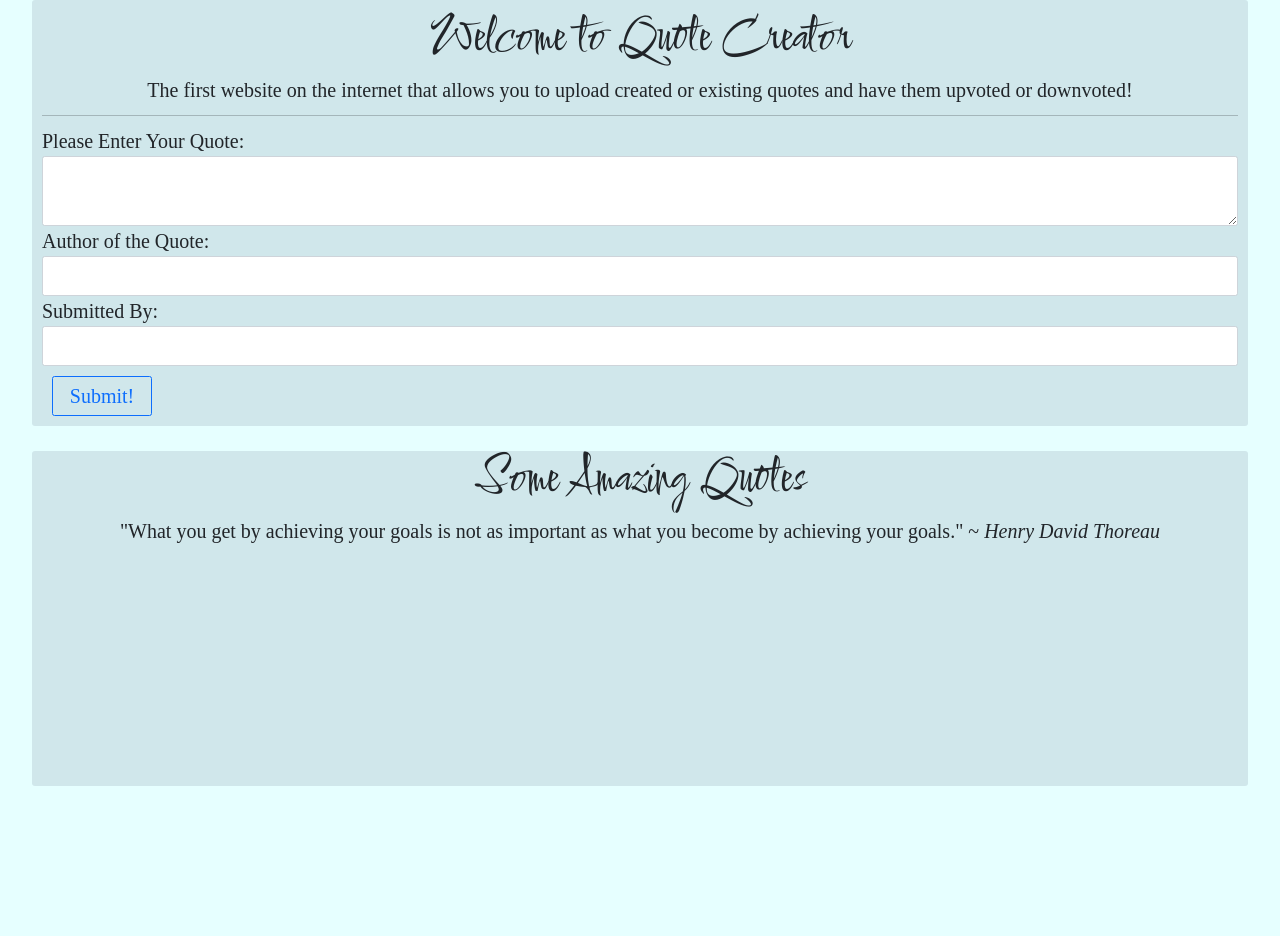
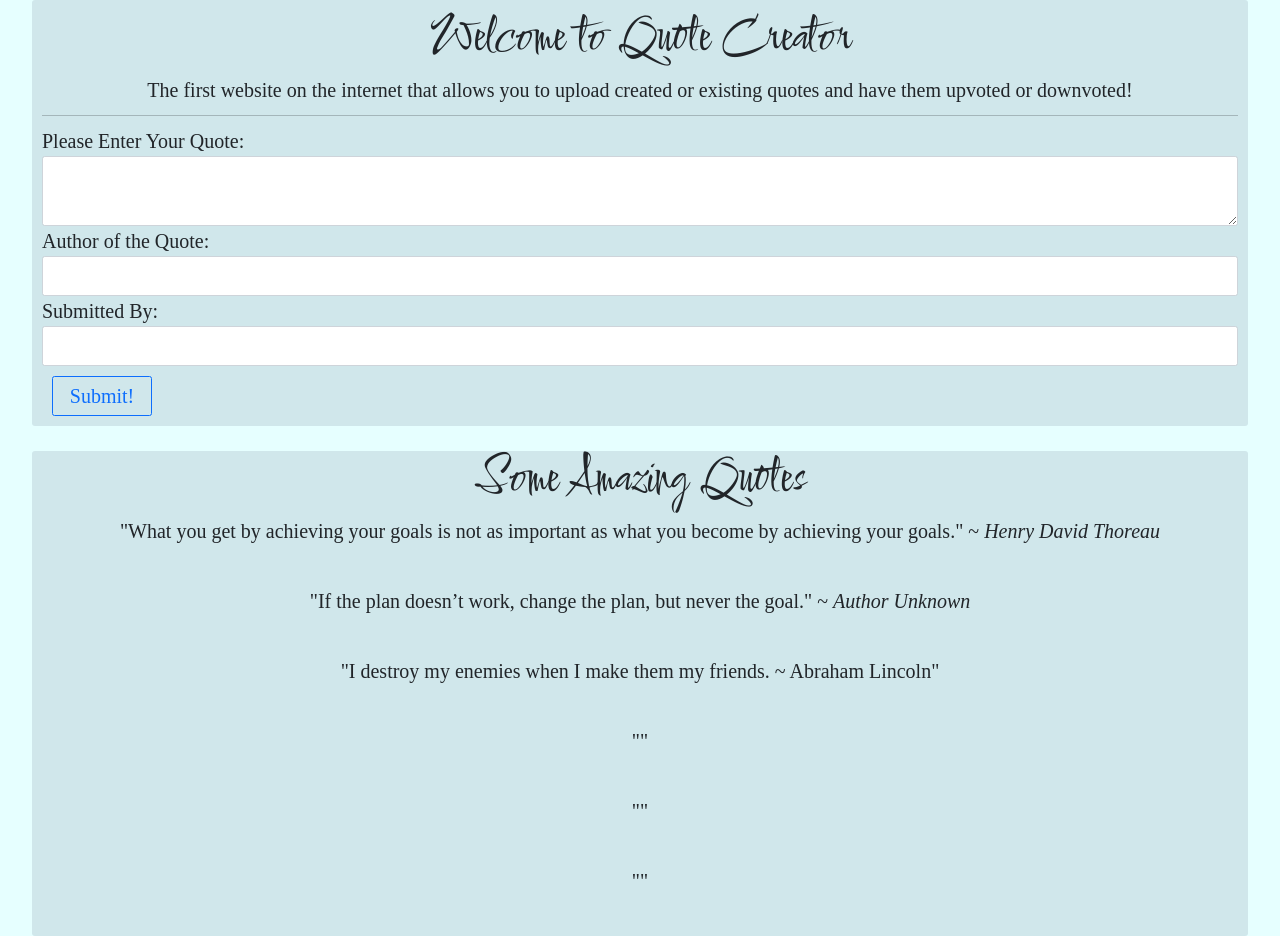
Before and after one commit to TimKirathe/quote-creator-angular, an Angular app: page / in a window 1280 px wide. Before the commit the page ends 800 px from the top, so only its background shows below. Built offline with nearby package versions, Linux system fonts and the light colour scheme; a web font is replaced by a local one.

Commit message:
Began adding more quotes

```diff
--- a/src/app/quote-form/quote-form.component.html
+++ b/src/app/quote-form/quote-form.component.html
@@ -39,15 +39,15 @@
     <h1>Some Amazing Quotes</h1>
     <p>"What you get by achieving your goals is not as important as what you become by achieving your goals." ~ <em>Henry David Thoreau</em></p>
     <br>
-    <p></p>
+    <p>"If the plan doesn’t work, change the plan, but never the goal." ~ <em>Author Unknown</em></p>
     <br>
-    <p></p>
+    <p>"I destroy my enemies when I make them my friends. ~ Abraham Lincoln"</p>
     <br>
-    <p></p>
+    <p>""</p>
     <br>
-    <p></p>
+    <p>""</p>
     <br>
-    <p></p>
+    <p>""</p>
     <br>
   </div>
 </div>
```
